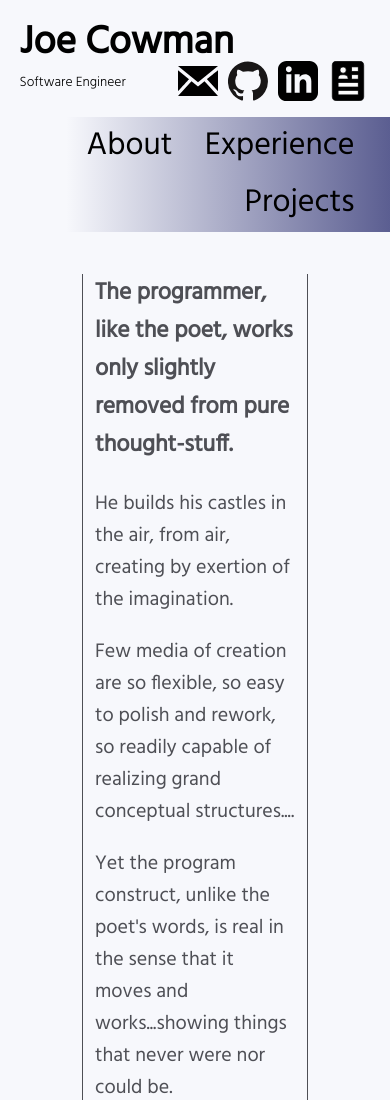
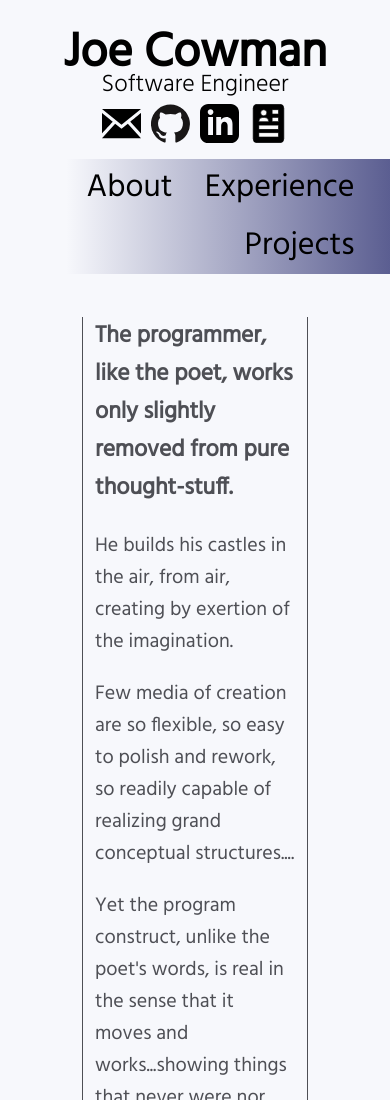
Before and after one commit to jcowman2/personal-website, a plain HTML site: page index.html in a window 390 px wide. Shown: the top 1100 px of the page. Drawn offline with Linux system fonts and the light colour scheme.

Commit message:
Mobile support for title

```diff
--- a/main.css
+++ b/main.css
@@ -121,6 +121,30 @@ a:active {
     padding: 0 3px 0 3px;
 }
 
+@media only screen and (max-width: 600px) {
+    #title-section-name {
+        font-size: 3em;
+        text-align: center;
+    }
+
+    #title-section-subtitle {
+        font-size: 1.5em;
+        text-align: center;
+        margin: auto;
+    }
+
+    #icon-row {
+        padding-top: 5px;
+        margin: auto;
+    }
+
+    #icon-row img {
+        width: 10vw;
+        height: 10vw;
+        padding: 0 3px 0 3px;
+    }
+}
+
 /* Navigation Bar Styles */
 
 nav {
@@ -151,7 +175,6 @@ nav .content {
 .nav-element * {
     margin: 0;
     padding: 0;
-    /* color: #F7F8FC; */
 }
 
 /* Quote Section Styles */
```
